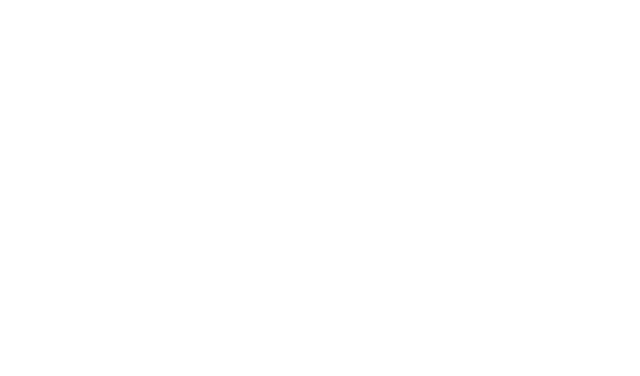
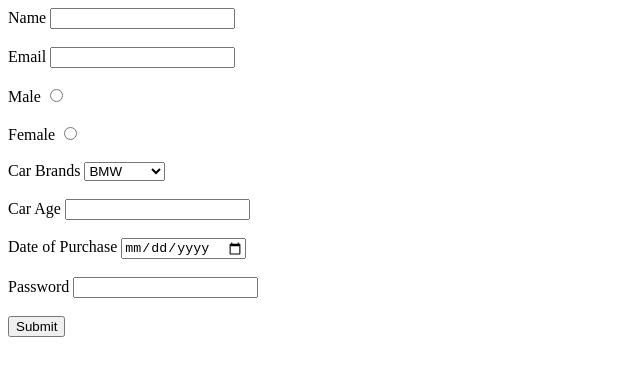
Before and after one commit to acciojob/car-insurance-form-sahildongre20, a website: page main.html in a window 1280 px wide. Shown: the whole page, without its empty margins (0-640 px from the left). Drawn offline with Linux system fonts and the light colour scheme.

Commit message:
created a submission

```diff
--- a/main.html
+++ b/main.html
@@ -8,6 +8,53 @@
 
 <body>
 	<!-- the entire body must be written by student -->
+	<form method="post">
+		<label for="name">Name</label>
+		<input type="text" id="name" required name="name">
+		<br>
+		<br>
+		<!-- the entire body must be written by student -->
+		<label for="email">Email</label>
+		<input type="email" id="email" required name="email">
+		<br>
+		<br>
+
+		<label for="male">Male</label>
+		<input type="radio" name="gender" id="male" required>
+		<br>
+		<br>
+		<label for="female">Female</label>
+		<input type="radio" name="gender" id="female" required>
+		<br>
+		<br>
+		<label for="cars">Car Brands</label>
+		<select id="cars">
+			<option value="BMW">BMW</option>
+			<option value="Audi">Audi</option>
+			<option value="Mercedez">Mercedez</option>
+		</select>
+		<br>
+		<br>
+		<label for="carage">Car Age</label>
+		<input type="number" required id="carage" name="carage">
+		<br>
+		<br>
+		<label for="dop">Date of Purchase</label>
+		<input type="date" required id="dop" name="dop">
+		<br>
+		<br>
+		<label for="password">Password</label>
+		<input type="password" required id="password" name="password">
+		<br>
+		<br>
+		<button type="submit">Submit</button>
+
+
+
+
+
+
+	</form>
     <script type="text/javascript" src="./script.js">
 </script>
 
```
